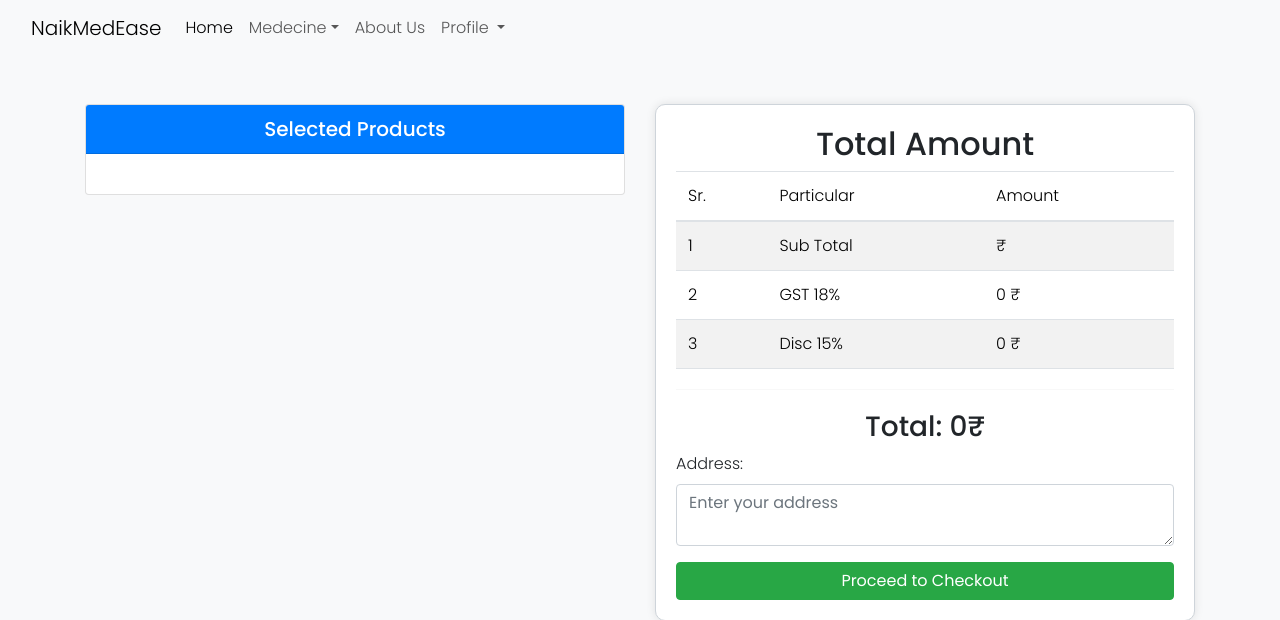
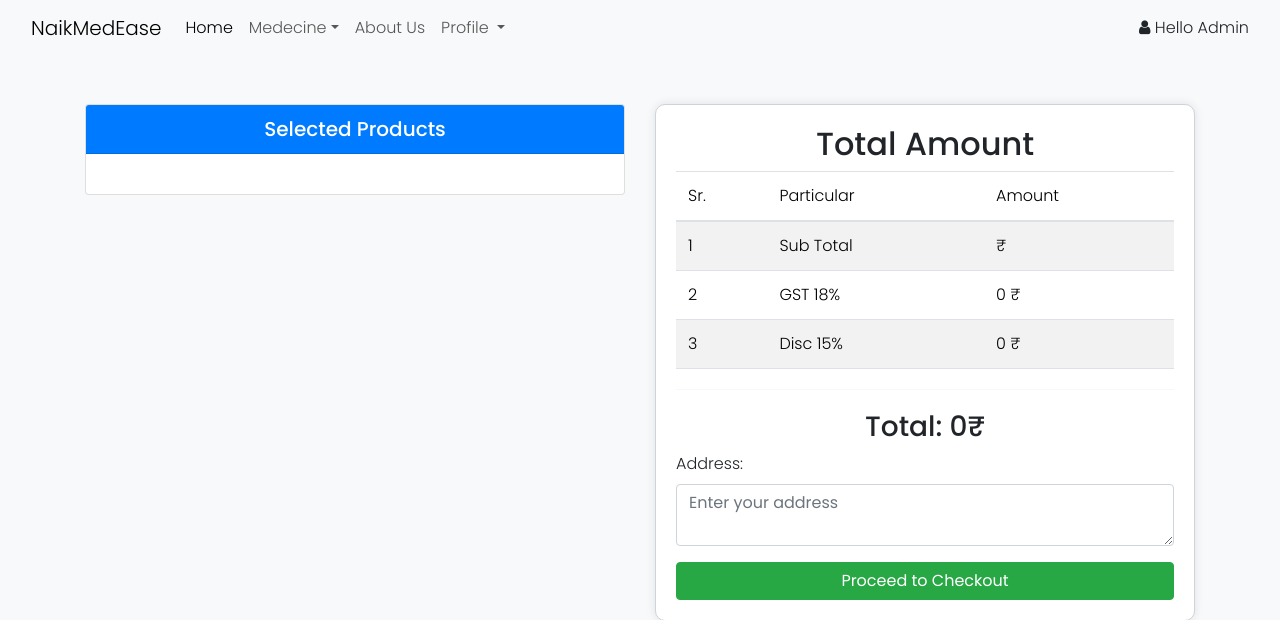
Before and after one commit to Ntanmay10/NaikMedEase, a PHP site: page /buynow.php in a window 1280 px wide. Shown: the top 620 px of the page. Run offline with PHP 8.4, Linux system fonts and the light colour scheme; the visitor is signed in with stand-in values (Sample User, id 1); data that the repository does not hold is empty.

Commit message:
27-03-2024

```diff
--- a/buynow.php
+++ b/buynow.php
@@ -21,11 +21,11 @@
         $GLOBALS['prdpri'] = $abc['prdpri'];
     }
     if (isset($_REQUEST["placeord"])) {
-        $regid=$_SESSION['regid'];
-        $orddate=date("d.m.y");
-        $prdid=$_SESSION['prdid'];
-        $qty=1;
-        $addrs=$_REQUEST['address'];
+        $regid = $_SESSION['regid'];
+        $orddate = date("d.m.Y");
+        $prdid = $_SESSION['prdid'];
+        $qty = 1;
+        $addrs = $_REQUEST['address'];
         $placeorder = mysqli_query($con, "INSERT INTO ordertab(regid,orddate,prdid,qty,addrs) VALUES('$regid','$orddate','$prdid','$qty','$addrs')");
         $tot = $_SESSION['reciv'];
         header('location:payment.php');
@@ -113,7 +113,7 @@
                         getdata();
                         $finalpay = $prdpri + $gst - $discpri;
                         echo $finalpay;
-                        $_SESSION['reciv']=$finalpay;
+                        $_SESSION['reciv'] = $finalpay;
                         ?>&#8377;
                     </h3>
                     <form method="post">
--- a/navbar.php
+++ b/navbar.php
@@ -7,6 +7,7 @@
     <meta name="viewport" content="width=device-width, initial-scale=1">
     <title>Navbar</title>
     <link rel="stylesheet" href="./css/navbar.css">
+    <link rel="stylesheet" href="https://cdnjs.cloudflare.com/ajax/libs/font-awesome/4.7.0/css/font-awesome.min.css">
     <link href="https://cdn.jsdelivr.net/npm/bootstrap@5.3.2/dist/css/bootstrap.min.css" rel="stylesheet" integrity="sha384-T3c6CoIi6uLrA9TneNEoa7RxnatzjcDSCmG1MXxSR1GAsXEV/Dwwykc2MPK8M2HN" crossorigin="anonymous">
 </head>
 
@@ -70,6 +71,11 @@
                     }
                     ?>
                 </ul>
+                <?php
+                    if (isset($_SESSION['usernm'])) {
+                        echo "<span><span class='fa'>&#xf007; </span> Hello ". $_SESSION['usernm']."</span>";
+                    }
+                    ?>
             </div>
         </div>
     </nav>
@@ -98,8 +104,8 @@
             window.location.href = "cart.php"
         }
 
-        function contus(){
-            window.location.href="contactus.php"
+        function contus() {
+            window.location.href = "contactus.php"
         }
     </script>
     <script src="./js/nav.js"></script>
```
